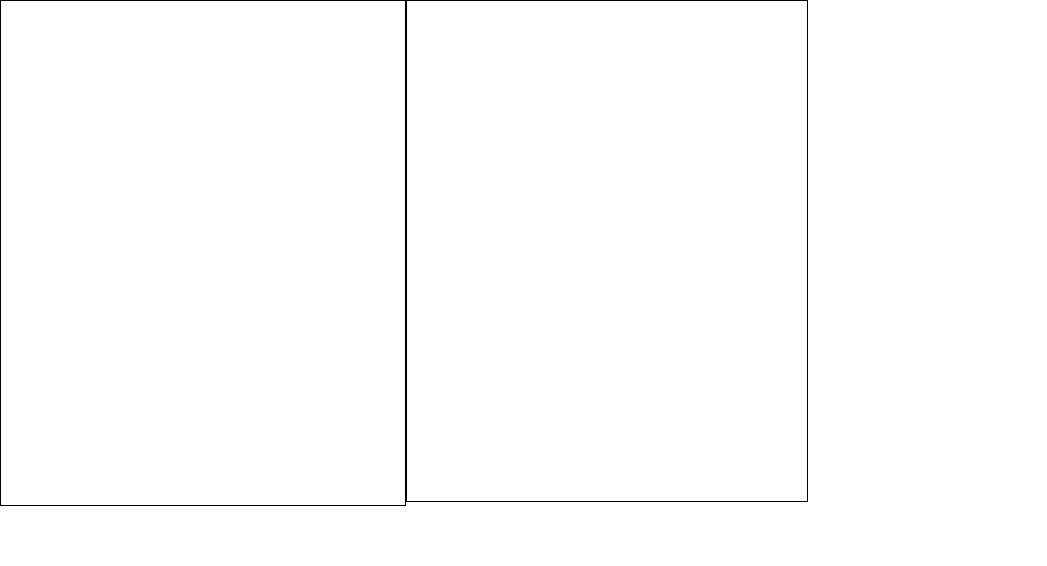
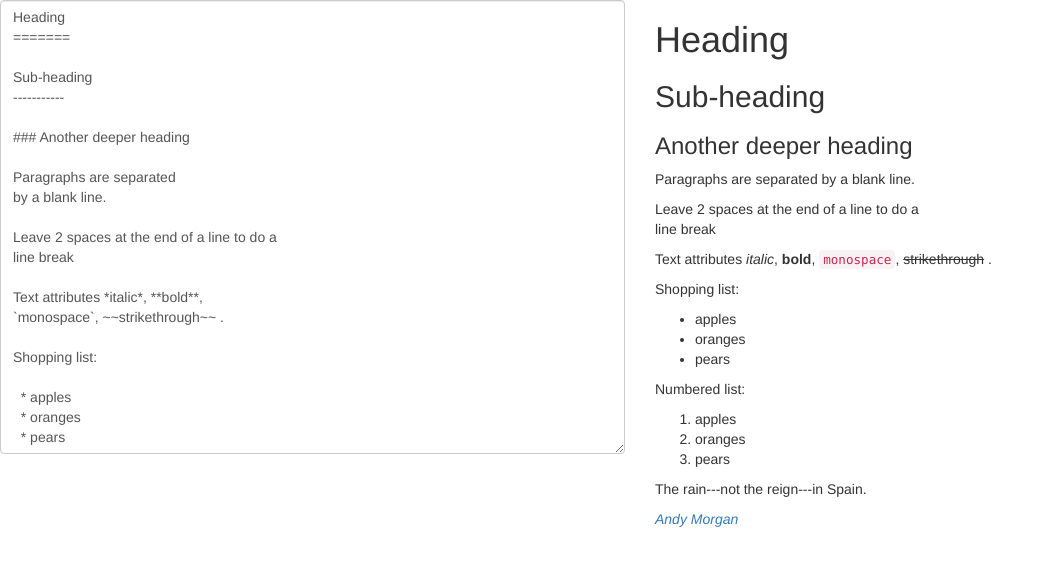
Before and after one commit to AndrewRMorgan/markdown-previewer, a React app: page / in a window 1280 px wide. Shown: the whole page, without its empty margins (0-1047 px from the left). Built offline with nearby package versions, Linux system fonts and the light colour scheme.

Commit message:
add initial markup

```diff
--- a/public/index.html
+++ b/public/index.html
@@ -5,6 +5,7 @@
     <meta name="viewport" content="width=device-width, initial-scale=1, shrink-to-fit=no">
     <title>Markdown Previewer</title>
     <link rel="stylesheet" href="./style/index.css">
+    <link rel="stylesheet" href="http://maxcdn.bootstrapcdn.com/bootstrap/3.3.5/css/bootstrap.min.css">
   </head>
   <body>
     <noscript>
--- a/public/style/index.css
+++ b/public/style/index.css
@@ -3,13 +3,7 @@ body {
   padding: 0;
   font-family: sans-serif;
 }
-.markdown-textbox, .preview-div {
-  display: inline-block;
-  width: 400px;
-  height: 500px;
-  border: 1px solid black;
-  vertical-align: top;
+.markdown-textbox {
+  height: 100%;
+  resize: vertical;
 }
-.markdown-textbox {
-  resize: none;
-}
--- a/src/components/markdown_textbox.js
+++ b/src/components/markdown_textbox.js
@@ -4,7 +4,9 @@ class MarkdownTextbox extends Component {
   render() {
     return (
         <textarea
-        className="markdown-textbox"
+        rows="22"
+        className="markdown-textbox form-control"
+        value={this.props.value}
         onChange={event => this.props.onUpdate(event.target.value)} />
     );
   }
--- a/src/index.js
+++ b/src/index.js
@@ -6,14 +6,18 @@ import PreviewTextbox from './components/preview_textbox';
 class App extends Component {
   constructor(props) {
     super(props);
-    this.state = { input: '' };
+    this.state = { input: 'Heading\n=======\n\nSub-heading\n-----------\n \n### Another deeper heading\n \nParagraphs are separated\nby a blank line.\n\nLeave 2 spaces at the end of a line to do a  \nline break\n\nText attributes *italic*, **bold**, \n`monospace`, ~~strikethrough~~ .\n\nShopping list:\n\n  * apples\n  * oranges\n  * pears\n\nNumbered list:\n\n  1. apples\n  2. oranges\n  3. pears\n\nThe rain---not the reign---in\nSpain.\n\n *[Andy Morgan](https://github.com/AndrewRMorgan)*' };
   }
 
   render() {
     return (
-      <div className="App">
-        <MarkdownTextbox onUpdate={event => this.setState({input: event})}/>
-        <PreviewTextbox markdown={this.state.input}/>
+      <div className="row">
+        <div className="col-md-6">
+          <MarkdownTextbox value={this.state.input} onUpdate={event => this.setState({input: event})}/>
+        </div>
+        <div className="col-md-6">
+          <PreviewTextbox markdown={this.state.input}/>
+        </div>
       </div>
     );
   }
```
